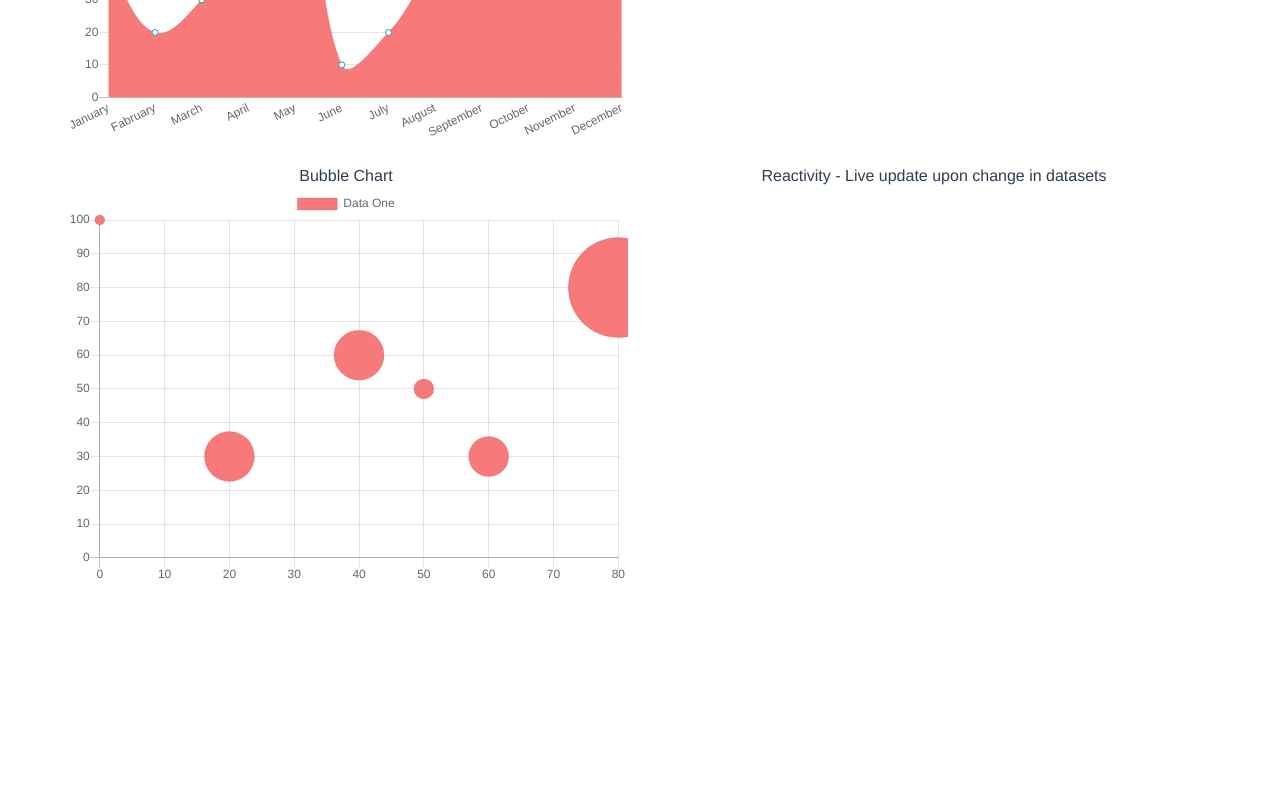
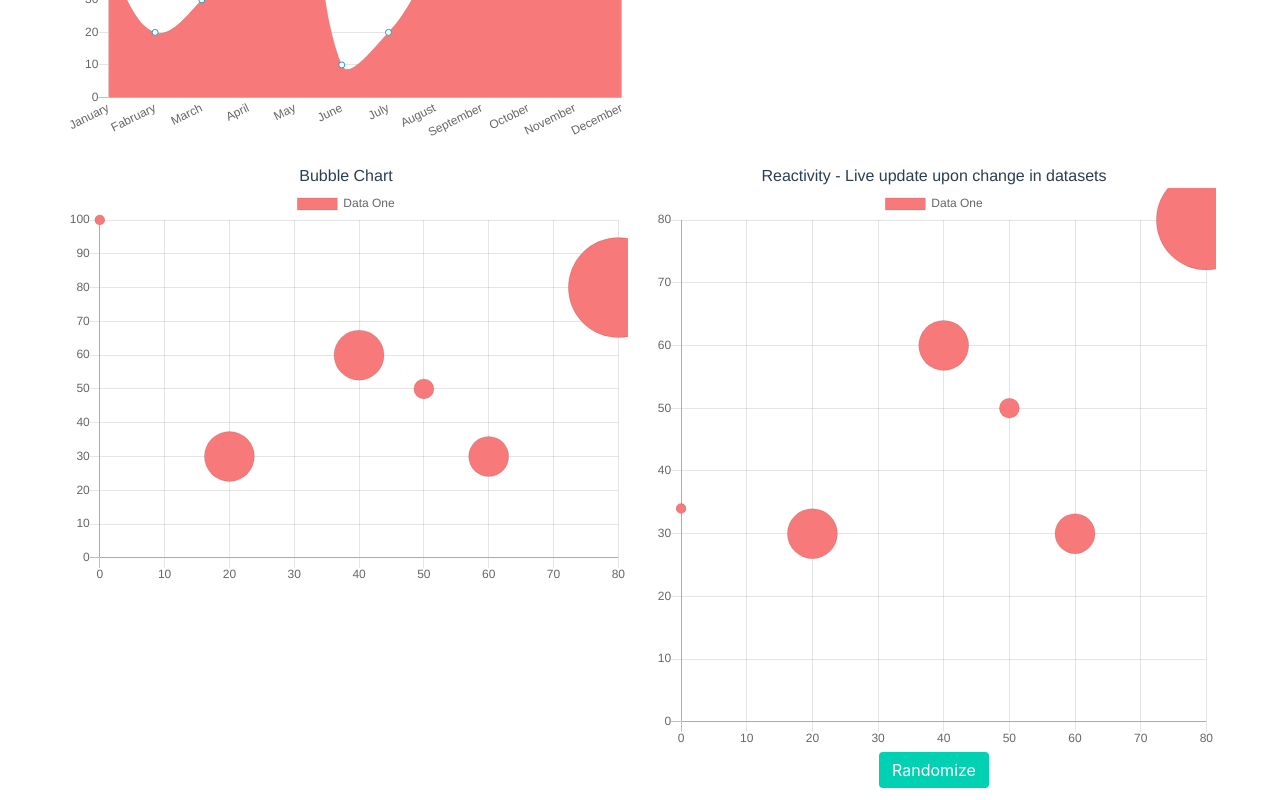
Before and after one commit to yoseplee/hello-vue-chart, a Vue app in the folder chart-js-demo/: page /chartjs in a window 1280 px wide. Shown: the part 392-1192 px from the top of the page. Before the commit the page ends 992 px from the top, so only its background shows below. Built offline with nearby package versions, Linux system fonts and the light colour scheme.

Commit message:
add reactive chart. now I can draw a chart with reactive feature thanks to vue and chartjs, and chartjs-vue

```diff
--- a/chart-js-demo/src/components/Reactive.vue
+++ b/chart-js-demo/src/components/Reactive.vue
@@ -1,10 +1,11 @@
 <script>
 //Import Bar and mixins class from the vue-chartjs wrapper
-import { Bar, mixins } from 'vue-chartjs'
+import { Bubble, mixins } from 'vue-chartjs'
 
 //Getting the reactiveProp mixin from the mixins module.
 const { reactiveProp } = mixins
-export default Bar.extend({
+export default {
+    extends: Bubble,
     mixins: [reactiveProp],
     data() {
         return {
@@ -37,5 +38,5 @@ export default Bar.extend({
         //this.chartData is created in the mixin and contains all the data needed to build chart.
         this.renderChart(this.chartData, this.options)
     }
-})
+}
 </script>
--- a/chart-js-demo/src/views/VueChartJS.vue
+++ b/chart-js-demo/src/views/VueChartJS.vue
@@ -17,6 +17,8 @@
             </div>
             <div class="column">
                 <h3>Reactivity - Live update upon change in datasets</h3>
+                <reactive :chart-data="datacollection"></reactive>
+                <button class="button is-primary" @click="fillData()">Randomize</button>
             </div>
         </div>
     </section>
@@ -25,10 +27,71 @@
 <script>
 import LineChart from '@/components/LineChart'
 import BubbleChart from '@/components/BubbleChart'
+import Reactive from '@/components/Reactive'
 export default {
     name: 'VueChartJS',
     components: {
-        LineChart, BubbleChart
+        LineChart, BubbleChart, Reactive
+    },
+    data() {
+        return {
+            datacollection: null
+        }
+    },
+    created() {
+        this.fillData()
+    },
+    methods: {
+        fillData() {
+            this.datacollection = {
+                labels: ['Data'],
+                datasets: [
+                    {
+                        label: 'Data One',
+                        backgroundColor: '#f87979',
+                        pointBackgroundColor: 'white',
+                        borderWidth: 1,
+                        pointBorderColor: '#249EBF',
+                        //Data to be represented on y-axis
+                        data: [
+                            {
+                                x: 50,
+                                y: 50,
+                                r: 10
+                            },
+                            {
+                                x: 60,
+                                y: 30,
+                                r: 20
+                            },
+                            {
+                                x: 40,
+                                y: 60,
+                                r: 25
+                            },
+                            {
+                                x: 80,
+                                y: 80,
+                                r: 50
+                            },
+                            {
+                                x: 20,
+                                y: 30,
+                                r: 25
+                            },
+                            {
+                                x: 0,
+                                y: this.getRandomInt(),
+                                r: 5
+                            },
+                        ]
+                    }
+                ]
+            }
+        },
+        getRandomInt() {
+            return Math.floor(Math.random() * (50 - 5 + 1)) + 5
+        }
     }
 }
 </script>
```
